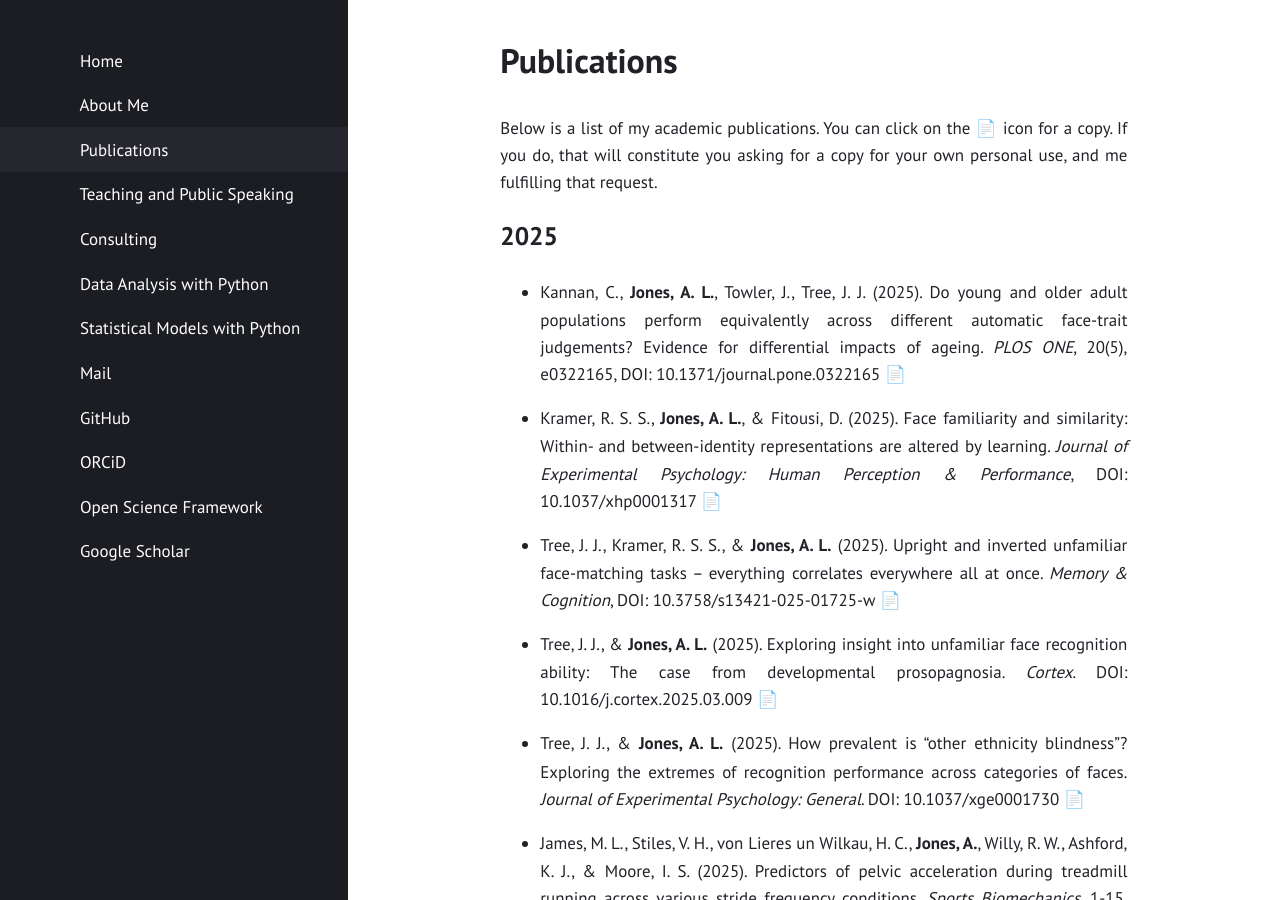
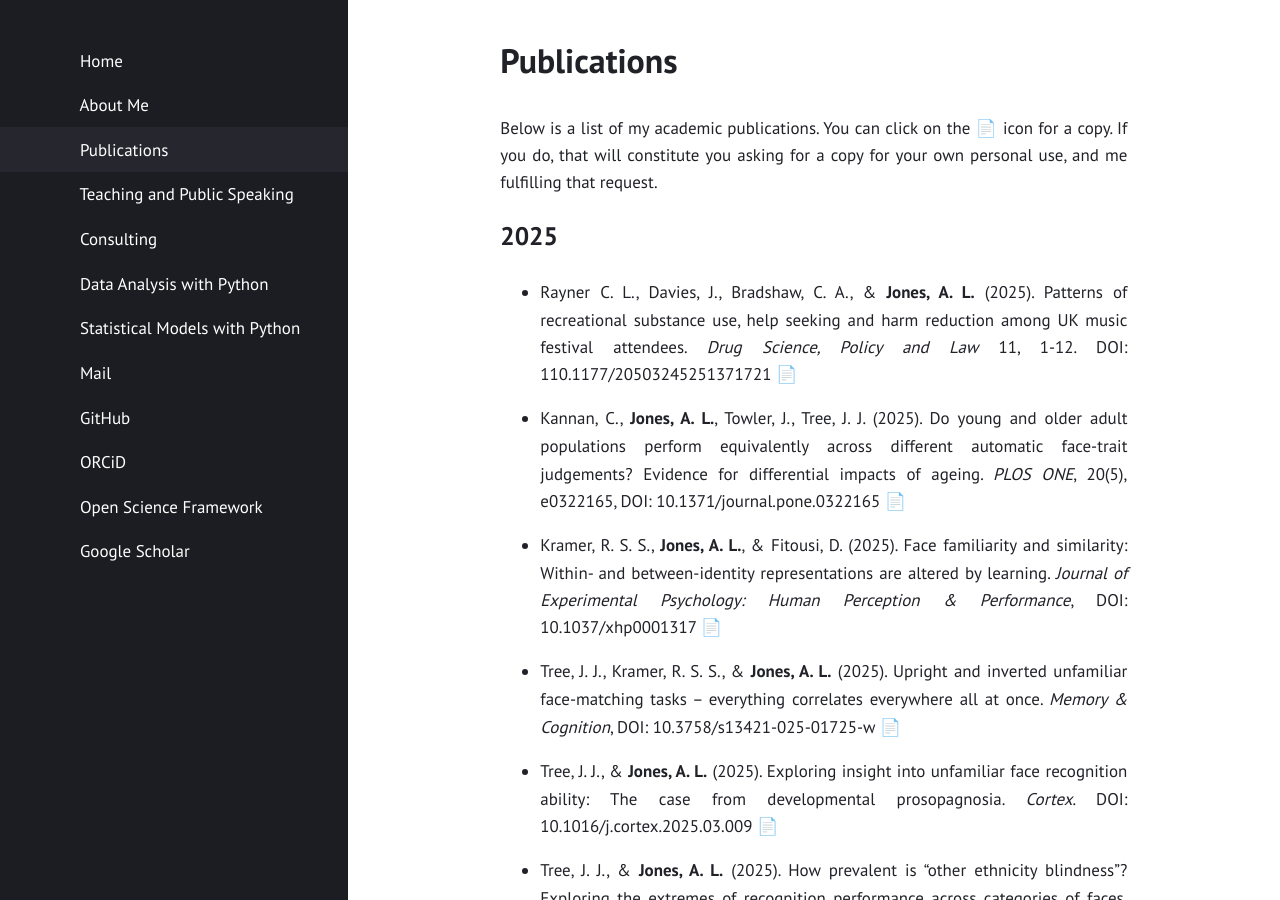
Before and after one commit to alexjonesphd/alexjonesphd.github.io, a Jekyll site: the page built from publications.md, in a window 1280 px wide and 900 px high. Built offline with Jekyll 4.4.1, drawn with Linux system fonts in a browser that asks for light colours.

Commit message:
Another paper
New paper

```diff
--- a/publications.md
+++ b/publications.md
@@ -7,6 +7,8 @@ layout: page
 Below is a list of my academic publications. You can click on the 📄 icon for a copy. If you do, that will constitute you asking for a copy for your own personal use, and me fulfilling that request.
 
 ## 2025
+- Rayner C. L., Davies, J., Bradshaw, C. A., & **Jones, A. L.** (2025). Patterns of recreational substance use, help seeking and harm reduction among UK music festival attendees. *Drug Science, Policy and Law* 11, 1-12. DOI: 110.1177/20503245251371721  [📄](https://alexjonesphd.github.io/assets/papers/2025/rayner2025.pdf)
+
 - Kannan, C., **Jones, A. L.**, Towler, J., Tree, J. J. (2025). Do young and older adult populations perform
 equivalently across different automatic face-trait judgements? Evidence for differential impacts of ageing. *PLOS ONE*, 20(5), e0322165, DOI: 10.1371/journal.pone.0322165  [📄](https://alexjonesphd.github.io/assets/papers/2025/kannanetal2025.pdf)
 
```
Also changed, not shown: 4 other files.
